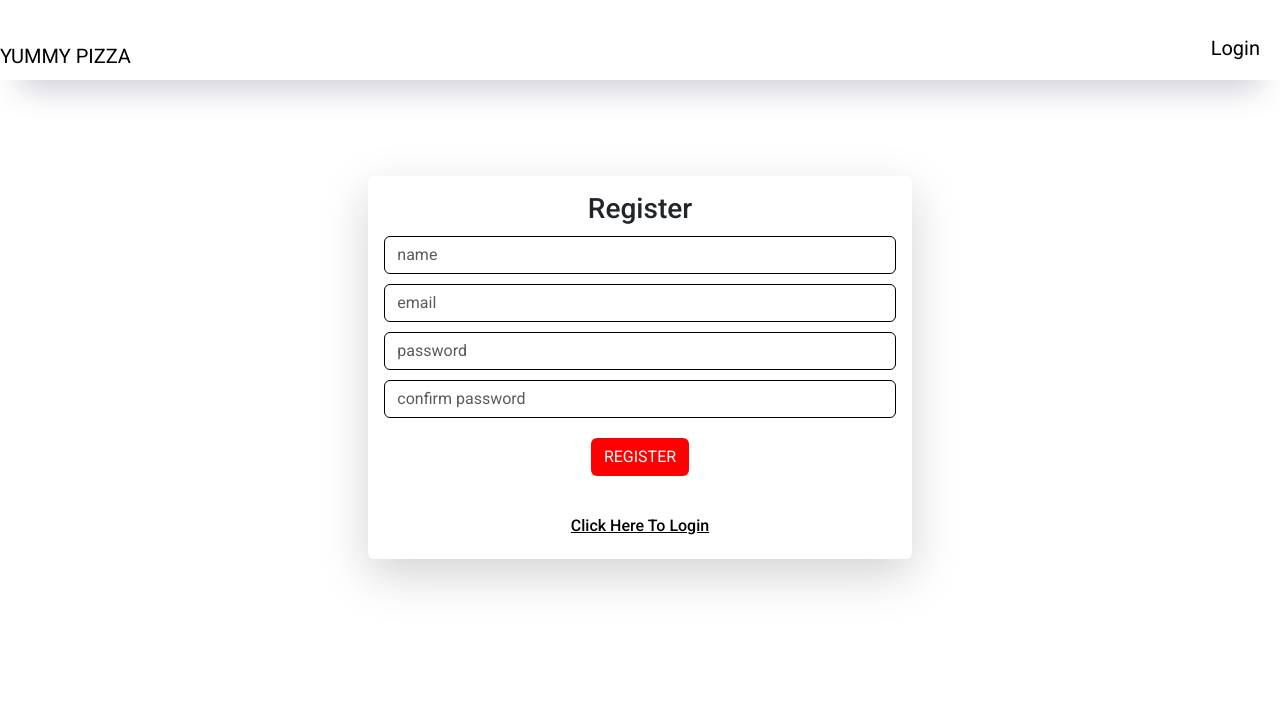
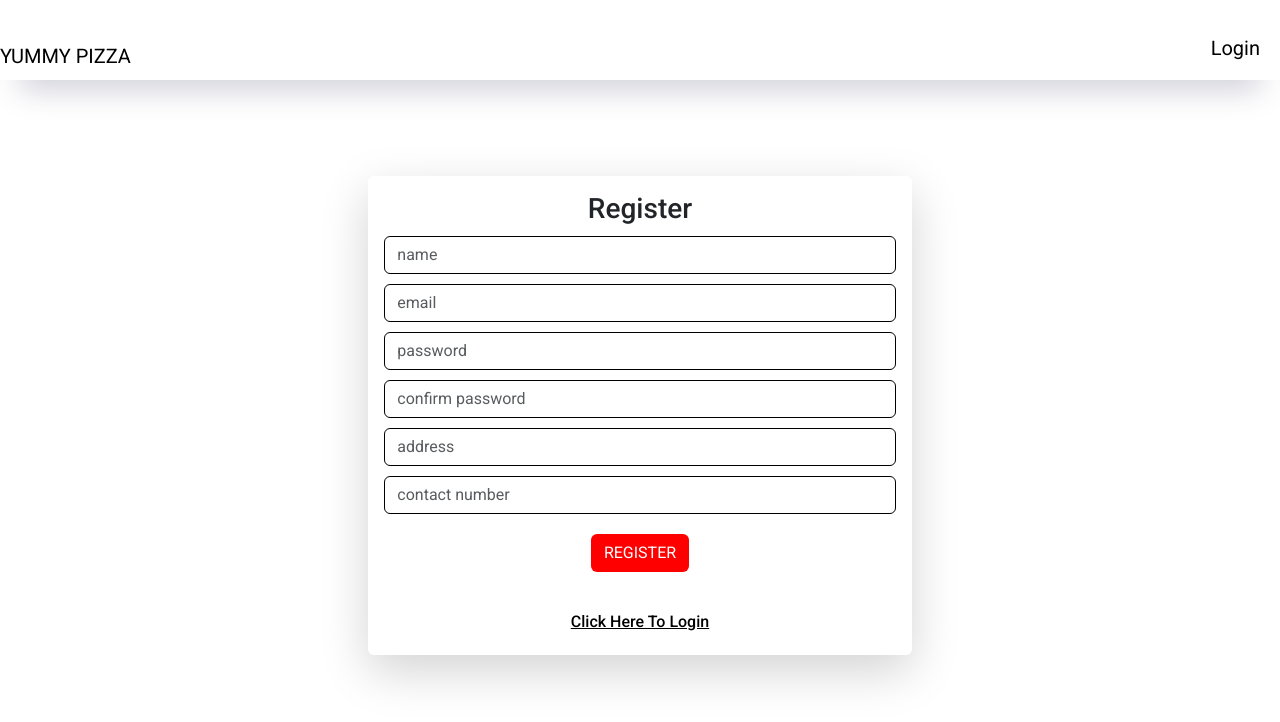
Before and after one commit to Wathsala970/mern_pizza, a React (Create React App) app in the folder client/: page /register in a window 1280 px wide. Shown: the top 722 px of the page. Built offline with nearby package versions, Linux system fonts and the light colour scheme; a web font is replaced by a local one.

Commit message:
password authontication

```diff
--- a/client/src/Components/Login/register.js
+++ b/client/src/Components/Login/register.js
@@ -1,6 +1,6 @@
 import React, { useState, useEffect } from 'react';
-import {useDispatch, useSelector} from 'react-redux';
-import {registerUser} from '../actions/userAction';
+import { useDispatch, useSelector } from 'react-redux';
+import { registerUser } from '../actions/userAction';
 import Error from '../error';
 import Loading from '../loading';
 import Success from '../success'
@@ -12,34 +12,45 @@ export default function Registration() {
     const [email, setemail] = useState('')
     const [password, setpassword] = useState('')
     const [cpassword, setcpassword] = useState('')
+    const [address, setaddress] = useState('')
+    const [contactno, setcontactno] = useState('')
+    const [passwordError, setPasswordError] = useState('');
     const registerState = useSelector(state => state.registerUserReducer)
-    const {error , loading, success} = registerState
+    const { error, loading, success } = registerState
 
     const dispatch = useDispatch()
-    function register(){
-        if(password != cpassword)
-        {
+    function register() {
+        if (password != cpassword) {
             alert('Password not matched')
         }
-        else{
-            const user ={
+        else {
+            const user = {
                 name,
                 email,
-                password
+                password,
+                address,
+                contactno
             }
             console.log(user);
             dispatch(registerUser(user))
         }
     }
+    const validatePassword = () => {
+        if (password.length < 6) {
+            setPasswordError('Password should be at least 6 characters long');
+        } else {
+            setPasswordError('');
+        }
+    };
 
     return (
         <div>
             <div className='row justify-content-center mt-5'>
                 <div className='col-md-5 mt-5 text-left shadow-lg p-3 mb-5 bg-white rounded'>
 
-                    {loading && (<Loading/>)}
-                    {success && (<Success success='User Registered Successfully'/>)}
-                    {error && (<Error error = 'Email already registered'/>)}
+                    {loading && (<Loading />)}
+                    {success && (<Success success='User Registered Successfully' />)}
+                    {error && (<Error error='Email already registered' />)}
 
 
                     <h3 className='text-center'>Register</h3>
@@ -50,7 +61,7 @@ export default function Registration() {
                             className='form-control'
                             value={name}
                             required
-                        onChange={(e)=>{setname(e.target.value)}}
+                            onChange={(e) => { setname(e.target.value) }}
                         />
 
                         <input
@@ -59,28 +70,48 @@ export default function Registration() {
                             className='form-control'
                             value={email}
                             required
-                        onChange={(e)=>{setemail(e.target.value)}}
+                            onChange={(e) => { setemail(e.target.value) }}
+                        />
+
+                        <input
+                            type='password'
+                            placeholder='password'
+                            className='form-control'
+                            value={password}
+                            required
+                            onChange={(e) => { setpassword(e.target.value) }}
+                            onBlur={validatePassword}
+                        />
+                        {passwordError && <p style={{color: 'red'}}>{passwordError}</p>}
+                        <input
+                            type='password'
+                            placeholder='confirm password'
+                            className='form-control'
+                            value={cpassword}
+                            required
+                            onChange={(e) => { setcpassword(e.target.value) }}
                         />
 
                         <input
                             type='text'
-                        placeholder='password'
+                            placeholder='address'
                             className='form-control'
-                        value={password}
+                            value={address}
                             required
-                        onChange={(e)=>{setpassword(e.target.value)}}
+                            onChange={(e) => { setaddress(e.target.value) }}
                         />
+
                         <input
                             type='text'
-                        placeholder='confirm password'
+                            placeholder='contact number'
                             className='form-control'
-                        value={cpassword}
+                            value={contactno}
                             required
-                        onChange={(e)=>{setcpassword(e.target.value)}}
+                            onChange={(e) => { setcontactno(e.target.value) }}
                         />
 
                         <button onClick={register} className='btn'>REGISTER</button>
-                        <h6 className='text'><a style={{color: 'black'}} href='/login'>Click Here To Login</a></h6>
+                        <h6 className='text'><a style={{ color: 'black' }} href='/login'>Click Here To Login</a></h6>
                     </div>
                 </div>
             </div>
```
Lines whose indentation alone changed are shown as unchanged.
